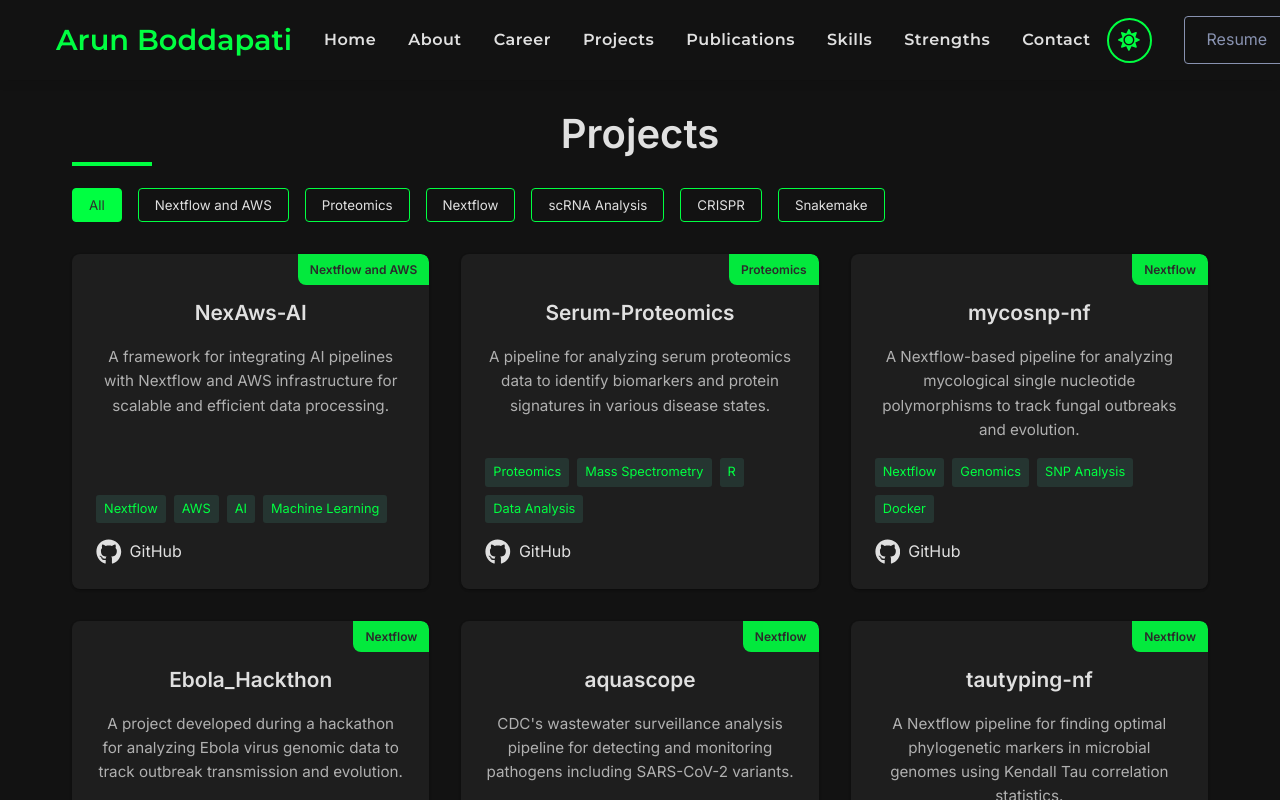
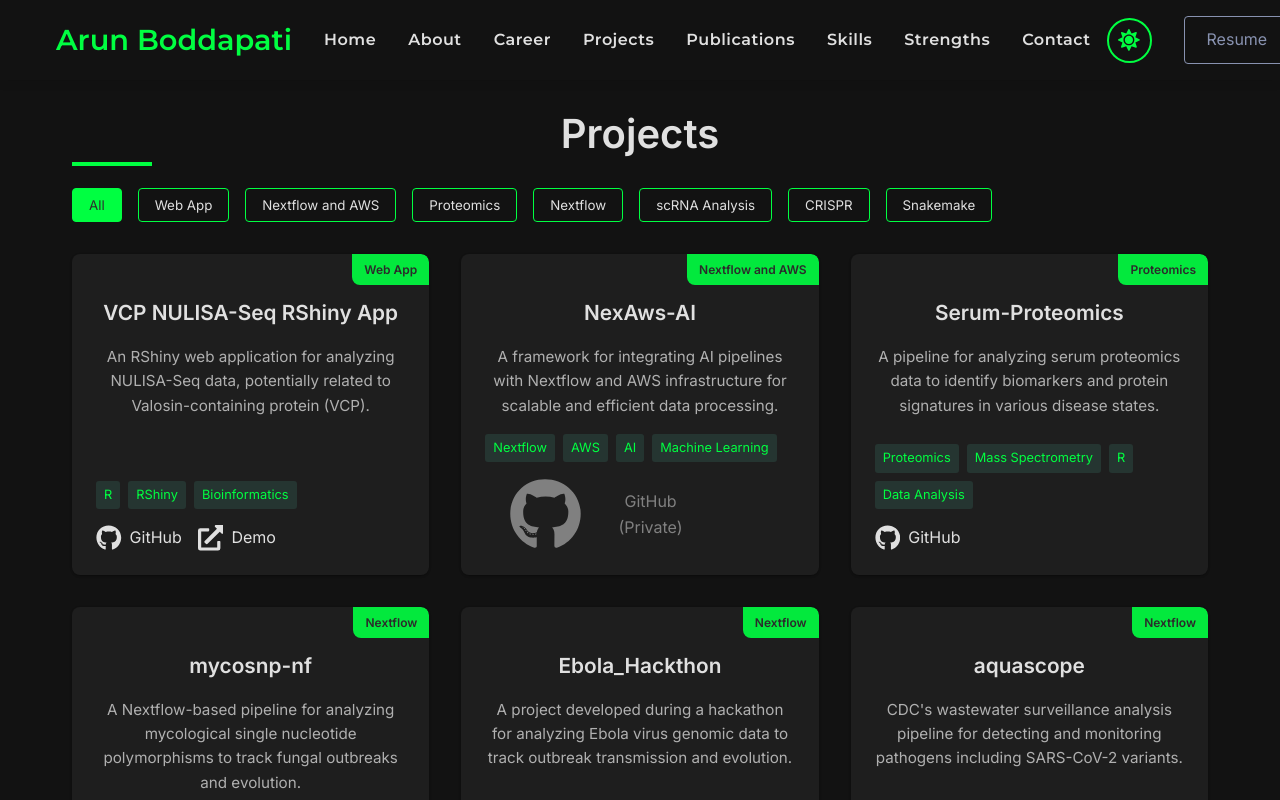
Before and after one commit to arunbodd/Portfolio, a React (Create React App) app: page /#/projects in a window 1280 px wide. Shown: the top 800 px of the page. Built offline with nearby package versions, Linux system fonts and the light colour scheme.

Commit message:
added private tag to some repos

```diff
--- a/src/pages/Projects.js
+++ b/src/pages/Projects.js
@@ -195,15 +195,25 @@ const Projects = () => {
   const projects = [
     {
       id: 1,
+      title: "VCP NULISA-Seq RShiny App",
+      description: "An RShiny web application for analyzing NULISA-Seq data, potentially related to Valosin-containing protein (VCP).",
+      tech: ["R", "RShiny", "Bioinformatics"],
+      github: "https://github.com/arunbodd/VCP_NULISA-Seq_Rshiny",
+      demo: "https://arunbodd.shinyapps.io/VCP_Proteomics_Analysis/",
+      category: "Web App"
+    },
+    {
+      id: 2,
       title: "NexAws-AI",
       description: "A framework for integrating AI pipelines with Nextflow and AWS infrastructure for scalable and efficient data processing.",
       tech: ["Nextflow", "AWS", "AI", "Machine Learning"],
       github: "https://github.com/arunbodd/NexAws-AI",
       demo: null,
-      category: "Nextflow and AWS"
+      category: "Nextflow and AWS",
+      isPrivate: true
     },
     {
-      id: 2,
+      id: 3,
       title: "Serum-Proteomics",
       description: "A pipeline for analyzing serum proteomics data to identify biomarkers and protein signatures in various disease states.",
       tech: ["Proteomics", "Mass Spectrometry", "R", "Data Analysis"],
@@ -273,7 +283,7 @@ const Projects = () => {
       github: "https://github.com/CCBR/NIAID/tree/master/WES_QC",
       demo: null,
       category: "Snakemake"
-    }
+    },
   ];
 
   // Extract unique categories for filter buttons
@@ -323,9 +333,15 @@ const Projects = () => {
                   </TechStack>
                   <ProjectLinks>
                     {project.github && (
-                      <ProjectLink href={project.github} target="_blank" rel="noopener noreferrer">
-                        <FaGithub /> GitHub
-                      </ProjectLink>
+                      project.isPrivate ? (
+                        <span style={{ display: 'flex', alignItems: 'center', gap: '0.5rem', color: 'grey' }}>
+                          <FaGithub /> GitHub (Private)
+                        </span>
+                      ) : (
+                        <ProjectLink href={project.github} target="_blank" rel="noopener noreferrer">
+                          <FaGithub /> GitHub
+                        </ProjectLink>
+                      )
                     )}
                     {project.demo && (
                       <ProjectLink href={project.demo} target="_blank" rel="noopener noreferrer">
```
